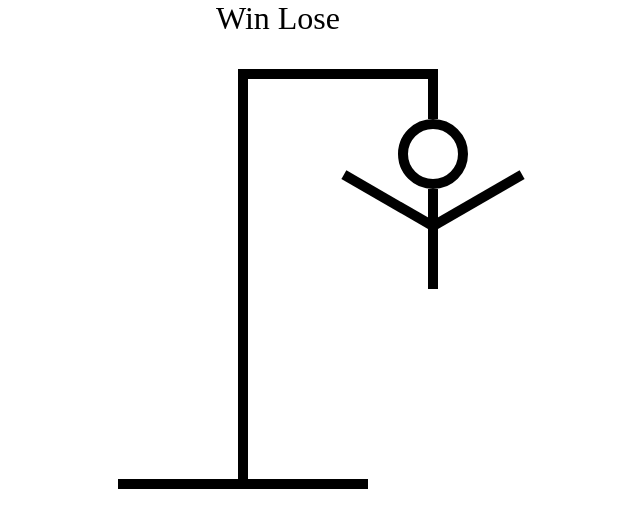
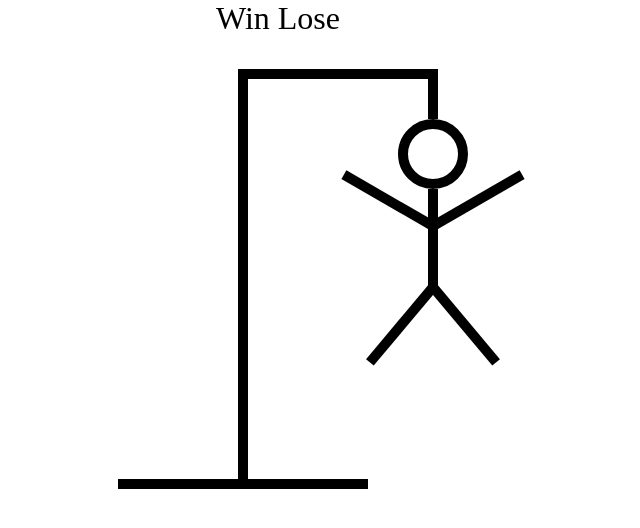
Before and after one commit to adamLangsti/Hangman, a React (Vite) app: page / in a window 1280 px wide. Shown: the top 528 px of the page, without its empty margins (362-1002 px from the left). Built offline with nearby package versions, Linux system fonts and the light colour scheme.

Commit message:
feat: hangmang drawing css complete

```diff
--- a/src/HangmanDrawing.tsx
+++ b/src/HangmanDrawing.tsx
@@ -1,29 +1,28 @@
-const HEAD = (
-    <div className="head" />
-)
+const HEAD = <div className='head' />;
 
-const BODY = (
-    <div className="body" />
-)
+const BODY = <div className='body' />;
 
-const RIGHT_ARM = (
-    <div className="right-arm" />
-)
+const RIGHT_ARM = <div className='right-arm' />;
 
-const LEFT_ARM = (
-    <div className="left-arm" />
-)
+const LEFT_ARM = <div className='left-arm' />;
 
+const RIGHT_LEG = <div className='right-leg' />;
+
+const LEFT_LEG = <div className='left-leg' />;
 
 export function HangmanDrawing() {
-    return <div className='hangmanDrawerContainer'>
-        {HEAD}
-        {BODY}
-        {RIGHT_ARM}
-        {LEFT_ARM}
-        <div className="dropDownBar" />
-        <div className="topBar" />
-        <div className="verticalBar"/>
-        <div className="bottomBar" />
-    </div>;
+    return (
+        <div className='hangmanDrawerContainer'>
+            {HEAD}
+            {BODY}
+            {RIGHT_ARM}
+            {LEFT_ARM}
+            {RIGHT_LEG}
+            {LEFT_LEG}
+            <div className='dropDownBar' />
+            <div className='topBar' />
+            <div className='verticalBar' />
+            <div className='bottomBar' />
+        </div>
+    );
 }
--- a/src/styles.css
+++ b/src/styles.css
@@ -85,3 +85,25 @@
     rotate: 30deg;
     transform-origin: right bottom;
 }
+
+.right-leg {
+    width: 100px;
+    height: 10px;
+    background-color: #000;
+    position: absolute;
+    right: -90px;
+    top: 210px;
+    rotate: 50deg;
+    transform-origin: left bottom;
+}
+
+.left-leg {
+    width: 100px;
+    height: 10px;
+    background-color: #000;
+    position: absolute;
+    right: 0px;
+    top: 210px;
+    rotate: -50deg;
+    transform-origin: right bottom;
+}
```
